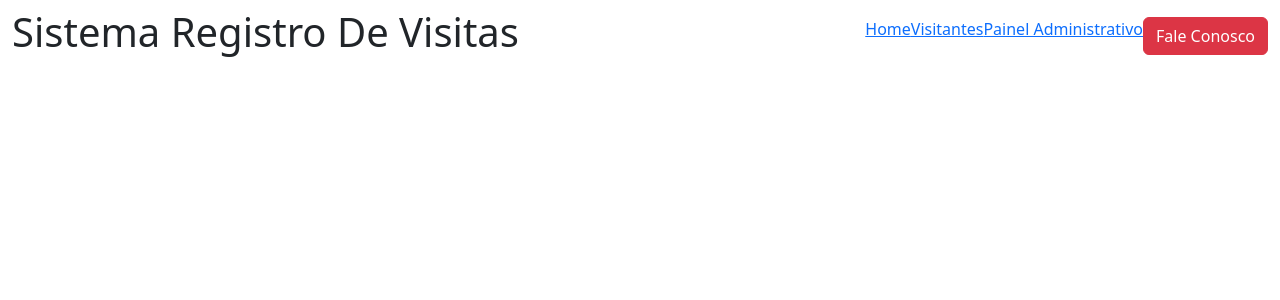
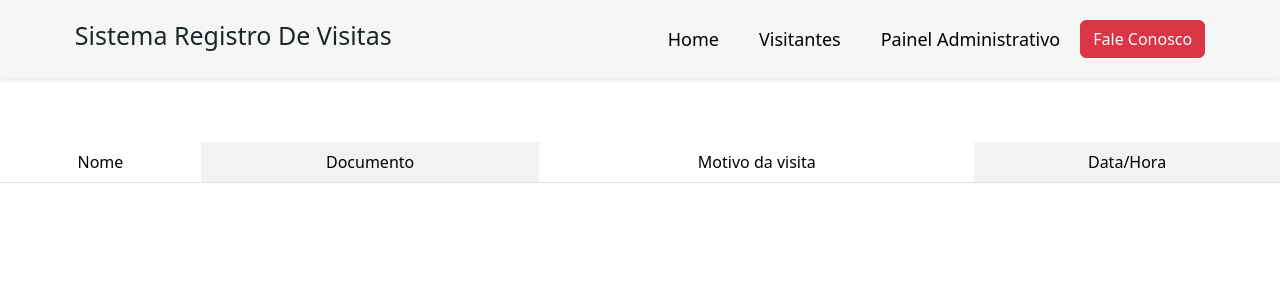
Before and after one commit to Gustavo-VTAB/Sistema-de-registro-de-visitantes, a PHP site: page /PainelAdm.php in a window 1280 px wide. Shown: the top 300 px of the page. Run offline with PHP 8.4, Linux system fonts and the light colour scheme; data that the repository does not hold is empty.

Commit message:
Update PainelAdm.php

```diff
--- a/PainelAdm.php
+++ b/PainelAdm.php
@@ -11,6 +11,57 @@ include("bd.php");
     <link href="https://cdn.jsdelivr.net/npm/bootstrap@5.3.3/dist/css/bootstrap.min.css" rel="stylesheet" integrity="sha384-QWTKZyjpPEjISv5WaRU9OFeRpok6YctnYmDr5pNlyT2bRjXh0JMhjY6hW+ALEwIH" crossorigin="anonymous">
 
 </head>
+<style>
+    *{
+    box-sizing: border-box;
+}
+
+body{
+    margin: 0;
+    padding: 0;
+    font-family: system-ui, -apple-system, BlinkMacSystemFont, 'Segoe UI', Roboto, Oxygen, Ubuntu, Cantarell, 'Open Sans', 'Helvetica Neue', sans-serif;
+    text-align: center;
+}
+
+.navbar{
+    background-color: #f4f7f6;
+    height: 78px;
+    box-shadow: 0 2px 5px rgba(0, 0, 0, 0.1);
+
+}
+.nav{
+    font-size: 18px;
+    margin-right:5%;
+    align-items: center;
+}
+
+.link{
+    color: black;
+    text-decoration: none;
+    flex: 70%;
+    text-align: right;
+    padding: 20px;
+
+}
+link :hover{
+    color:#000000;
+    border-top: 4px solid #fa0000;
+}
+
+
+.navbar h1{
+    margin-left: 5%;
+    font-size: 25px;
+    align-items: center;
+}
+
+.container{
+    margin-top: 5%;
+}
+.table{
+    margin-top: 5%
+}
+</style>
 <body>
 <nav class="navbar ">
       <div class="container-fluid">
@@ -30,12 +81,21 @@ include("bd.php");
             <a class="botao"><button type="button" class="btn btn-danger">Fale Conosco</button></a>
           </li>
         </ul>
+        </div>
 
-      </div>
-      <?php
+    </nav>
+    <table class="table table-striped-columns">
+    <tr>
+        <td>Nome</td>
+        <td>Documento</td>
+        <td>Motivo da visita</td>
+        <td>Data/Hora</td>
+    </tr>
+    <?php
       $result = $pdo->query("SELECT * FROM visitantes");
       $visitantes = $result->fetchAll(PDO::FETCH_ASSOC);
-      echo "<table>";
+
+
 foreach ($visitantes as $row) {
     echo "<tr>";
     echo "<td>{$row['nome']}</td>";
@@ -44,8 +104,9 @@ foreach ($visitantes as $row) {
     echo "<td>{$row['data_hora']}</td>";
     echo "</tr>";
 }
-echo "</table>";
 ?>
+</table>
+
       <script src="https://cdn.jsdelivr.net/npm/bootstrap@5.3.3/dist/js/bootstrap.bundle.min.js" integrity="sha384-YvpcrYf0tY3lHB60NNkmXc5s9fDVZLESaAA55NDzOxhy9GkcIdslK1eN7N6jIeHz" crossorigin="anonymous"></script>
 
 </body>
```
